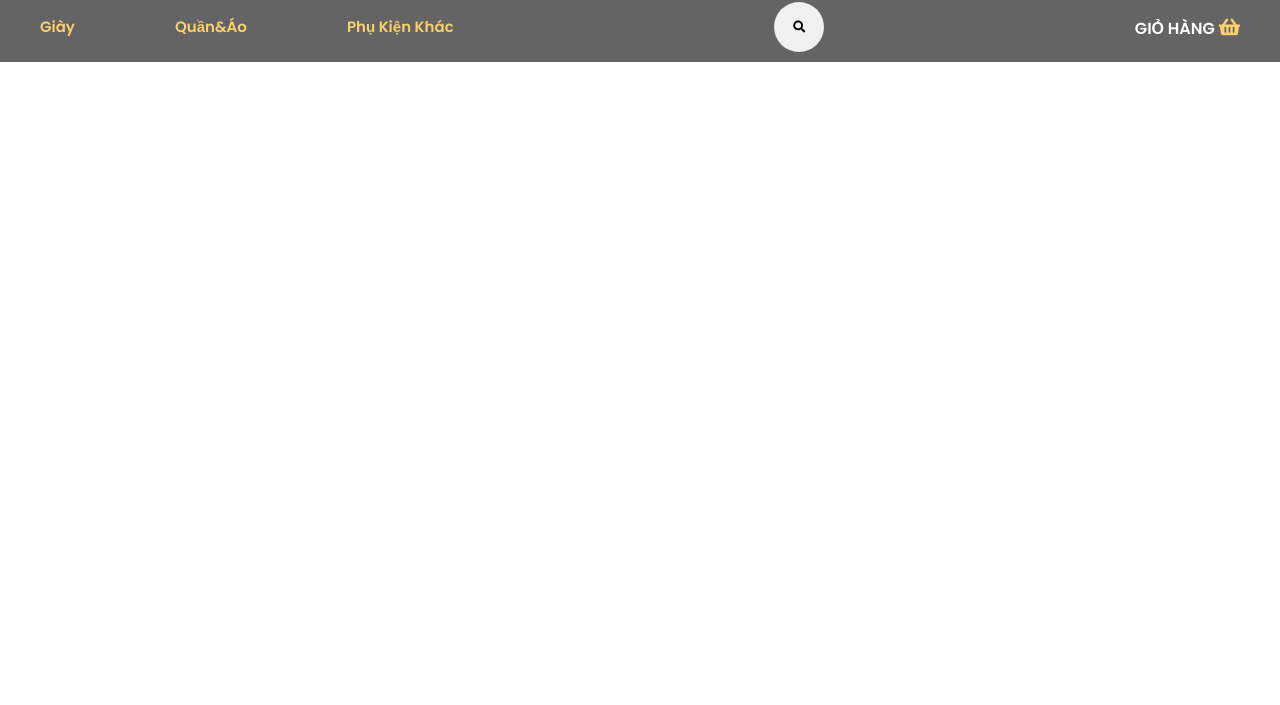
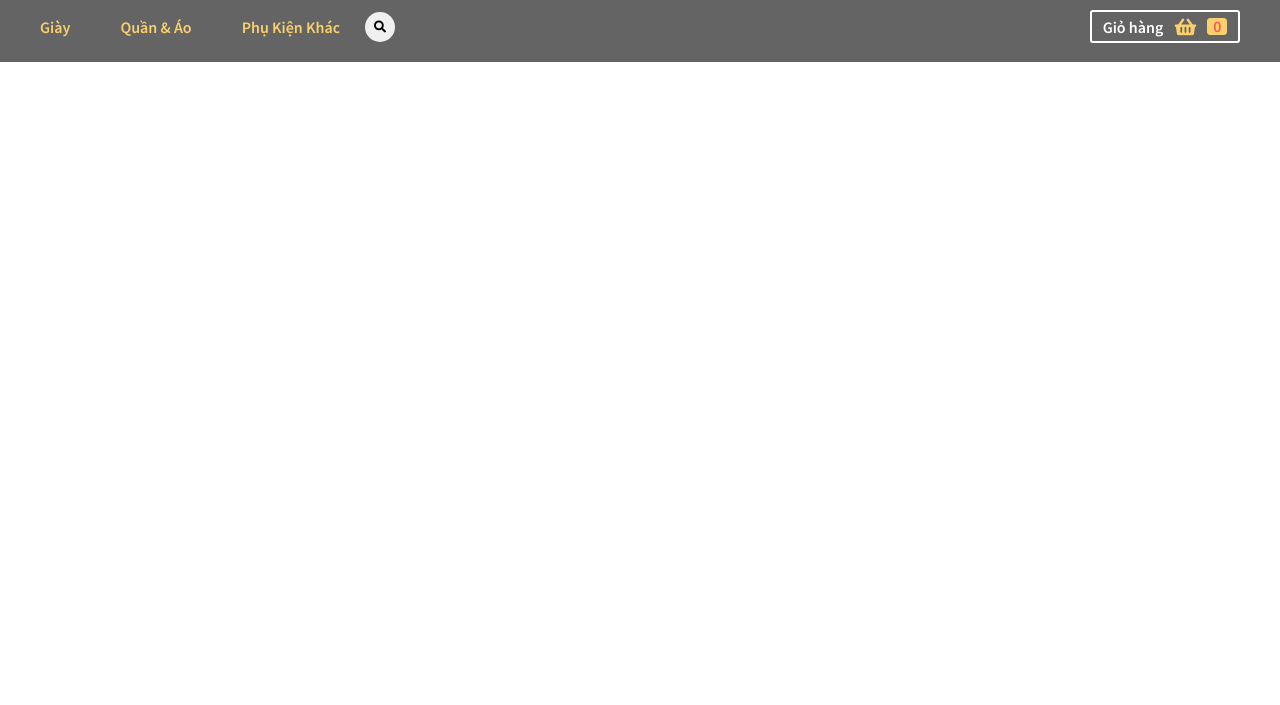
Before and after one commit to hoangthien1/MyStore, a plain HTML site: page index.html in a window 1280 px wide. Shown: the part 95-800 px from the top of the page. Drawn offline with Linux system fonts and the light colour scheme.

Commit message:
Fix header
adjust input search animation, fix some small UI bug.

```diff
--- a/assets/css/styles.scss
+++ b/assets/css/styles.scss
@@ -4,7 +4,7 @@ $text-color: #302e2ecc;
     padding: 0;
     margin: 0;
     box-sizing: border-box;
-    font-family: 'Poppins', sans-serif;
+    font-family: 'Source Sans Pro', sans-serif;
 }
 img{
     display: block;
@@ -15,7 +15,7 @@ a{
 }
 html{
     font-size: 62.5%; // 1 rem = 10px
-    font-family: 'Poppins', sans-serif;
+    font-family: 'Source Sans Pro', sans-serif;
 }
 
 .logo-img{
@@ -51,7 +51,7 @@ html{
                 user-select: none;
                 font-size: 1.8rem;
                 color: $text-color;
-                font-weight: 600;
+                font-weight: 700;
                 &-user{
                     color: $primary-color;
                 }
@@ -90,12 +90,12 @@ html{
     &-list{
         @include flex(center, space-between);
         &-items:not(:last-child){
-            margin-right: 100px;
+            margin-right: 50px;
         }
         &-items{
             // position: relative;
             user-select: none;
-            font-size: 1.5rem;
+            font-size: 1.6rem;
             font-weight: 600;
             transition: color .3s;
             &-link{
@@ -119,24 +119,33 @@ html{
             }
 
         }
+        // &-items:first-child::after{
+        //     content: '';
+        //     position: absolute;
+        //     width: 0;
+        //     height: 0;
+        //     border-left: 24px solid transparent;
+        //     border-right: 24px solid transparent;
+        //     border-bottom: 24px solid #F1F0F1;
+        //     top: 0px;
+        //     left: 0;
+        //     opacity: 0;
+        //     visibility: hidden;
+        //     transition: opacity linear .3s, visibility linear .3s, top linear .3s;
+        // }
+        // &-items:hover::after{
+        //     opacity: 1;
+        //     visibility: visible;
+        //     top: 25px;
+        // }
         &-items:first-child::after{
             content: '';
             position: absolute;
-            width: 0;
-            height: 0;
-            border-left: 22px solid transparent;
-            border-right: 22px solid transparent;
-            border-bottom: 22px solid #F1F0F1;
-            top: 0px;
+            width: 45px;
+            height: 30px;
+            top: 20px;
             left: 0;
-            opacity: 0;
-            visibility: hidden;
-            transition: opacity linear .3s, visibility linear .3s, top linear .3s;
-        }
-        &-items:hover::after{
-            opacity: 1;
-            visibility: visible;
-            top: 30px;
+            // background-color: #718093;
         }
         &-items:hover> &-items-link{
             color: white;
@@ -144,53 +153,69 @@ html{
         &-items:hover > .menu__child{
             opacity: 1;
             visibility: visible;
-            top: 169%;
+            top: 165%;
         }
     }
     &-search{
+        user-select: none;
+        display: block;
+        width: 300px;
         position: relative;
-        height: 30px;
-        width: 0;
-        background-color: #d4d4d4;
-        border-radius: 20px;
-        transition: width .3s;
+        right: 200px;
+        &-icon{
+            user-select: none;
+            width: 30px;
+            height: 30px;
+            border-radius: 100%;
+            background-color: #F1F0F1;
+            text-align: center;
+            line-height: 3rem;
+            font-size: 1.2rem;
+        }
         &-input{
-            position: absolute;
+            width: 0;
+            user-select: none;
+            // padding: 5px 5px 5px 10px;
             outline: none;
             border: none;
-            background-color: transparent;
-            padding: 5px;
-            top: 1px;
-            width: 85%;
-            border-radius: 20px;
+            border-radius: 15px;
+            opacity: 0;
+            transition: width .3s, opacity .3s;
+            font-size: 1.2rem;
+            &-active{
+                width: 80%; //
+                opacity: 1;
+                padding: 5px 10px 5px 10px;
+                transition: width .3s, opacity .3s;
+            }
         }
-        &-icon{
-            width: 50px;
-            height: 50px;
-            border-radius: 25px;
-            background-color: #F1F0F1;
-            text-align: center;
-            line-height: 5rem;
-            font-size: 1.2rem;
-            position: absolute;
-            right: -30px;
-            top: -10px;
-        }
-        &-expand{
-            width: 400px; //
-            transition: width .3s;
-            padding-left: 5px;//
-        }
+
     }
-
     &-cart{
         user-select: none;
         color: white;
         font-size: 1.6rem;
         font-weight: 600;
+        border: 2px solid white;
+        padding: 5px;
+        border-radius: 3px;
+        @include flex(center, space-around);
+        width: 150px;
+        position: relative;
         &-icon{
             color: $primary-color;
             font-size: 1.9rem;
+        }
+        &-number{
+            user-select: none;
+            border: 1px solid $primary-color;
+            background-color: $primary-color;
+            display: inline-block;
+            width: 20px;
+            text-align: center;
+            line-height: 1.5rem;
+            border-radius: 3px;
+            color: #fa5a5a;
         }
     }
 }
@@ -207,6 +232,7 @@ html{
     display: flex;
     opacity: 0;
     visibility: hidden;
+    box-shadow: 0px 5px 5px 0px rgba(0,0,0,0.75);
     transition: opacity linear .3s, visibility linear .3s, top linear .3s;
     &-items{
         width: 25%;
--- /dev/null
+++ b/assets/scripts/inputSearch.js
@@ -0,0 +1,5 @@
+var btn = document.querySelector('.header__bottom-search-icon');
+var inputSearch = document.querySelector('.header__bottom-search-input');
+btn.onclick = function(){
+    inputSearch.classList.toggle('header__bottom-search-input-active');
+}
--- a/index.html
+++ b/index.html
@@ -5,7 +5,7 @@
     <meta name="viewport" content="width=device-width, initial-scale=1.0">
     <title>Thiện's Website</title>
     <link rel="preconnect" href="https://fonts.gstatic.com">
-    <link href="https://fonts.googleapis.com/css2?family=Poppins:wght@200;300;400;500;600&display=swap" rel="stylesheet">
+    <link href="https://fonts.googleapis.com/css2?family=Source+Sans+Pro:wght@200;300;400;600;700&display=swap" rel="stylesheet">
     <link rel="stylesheet" href="https://cdnjs.cloudflare.com/ajax/libs/font-awesome/5.15.1/css/all.min.css">
     <link rel="stylesheet" href="./assets/css/reset.css">
     <link rel="stylesheet" href="./assets/css/styles.css">
@@ -22,7 +22,7 @@
                     <nav class="header__navigate">
                         <ul class="header__navigate-list">
                             <li class="header__navigate-list-items">
-                                <a href="#" class="header__navigate-list-items-link">Về chúng tôi</a>
+                                <a href="#" class="header__navigate-list-items-link">Về Chúng Tôi</a>
                             </li>
                             <li class="header__navigate-list-items">
                                 <a href="#" class="header__navigate-list-items-link" style="color: #1096F4;">Fanpage</a>
@@ -38,6 +38,7 @@
                 </div>
             </div>
         </header>
+
         <div class="header__bottom">
             <div class="grid wide">
                 <div class="header__bottom-contain">
@@ -105,22 +106,22 @@
                                     </ul>
                                 </div>
                             </div>
-
                         </li>
                         <li class="header__bottom-list-items">
-                            <a href="#" class="header__bottom-list-items-link">Quần&Áo</a>
+                            <a href="#" class="header__bottom-list-items-link">Quần & Áo</a>
                         </li>
                         <li class="header__bottom-list-items">
                             <a href="#" class="header__bottom-list-items-link">Phụ Kiện Khác</a>
                         </li>
                     </ul>
                     <div class="header__bottom-search">
+                        <i class="fas fa-search header__bottom-search-icon"></i>
                         <input placeholder="Tìm kiếm" type="text" class="header__bottom-search-input">
-                        <i class="fas fa-search header__bottom-search-icon"></i>
                     </div>
                     <a href="#" class="header__bottom-cart">
-                        GIỎ HÀNG
+                        <span class="header__bottom-cart-text">Giỏ hàng</span>
                         <i class="fas fa-shopping-basket header__bottom-cart-icon"></i>
+                        <span class="header__bottom-cart-number">0</span>
                     </a>
                 </div>
             </div>
@@ -129,13 +130,6 @@
 
     </div>
 
-    <script>
-        var box = document.querySelector('.header__bottom-search');
-        var btn = document.querySelector('.header__bottom-search-icon');
-        btn.onclick = () =>{
-            box.classList.toggle('header__bottom-search-expand');
-
-        }
-    </script>
+    <script src="./assets/scripts/inputSearch.js"></script>
 </body>
 </html>
```
Also changed, not shown: assets/css/styles.css, 1 other file.
